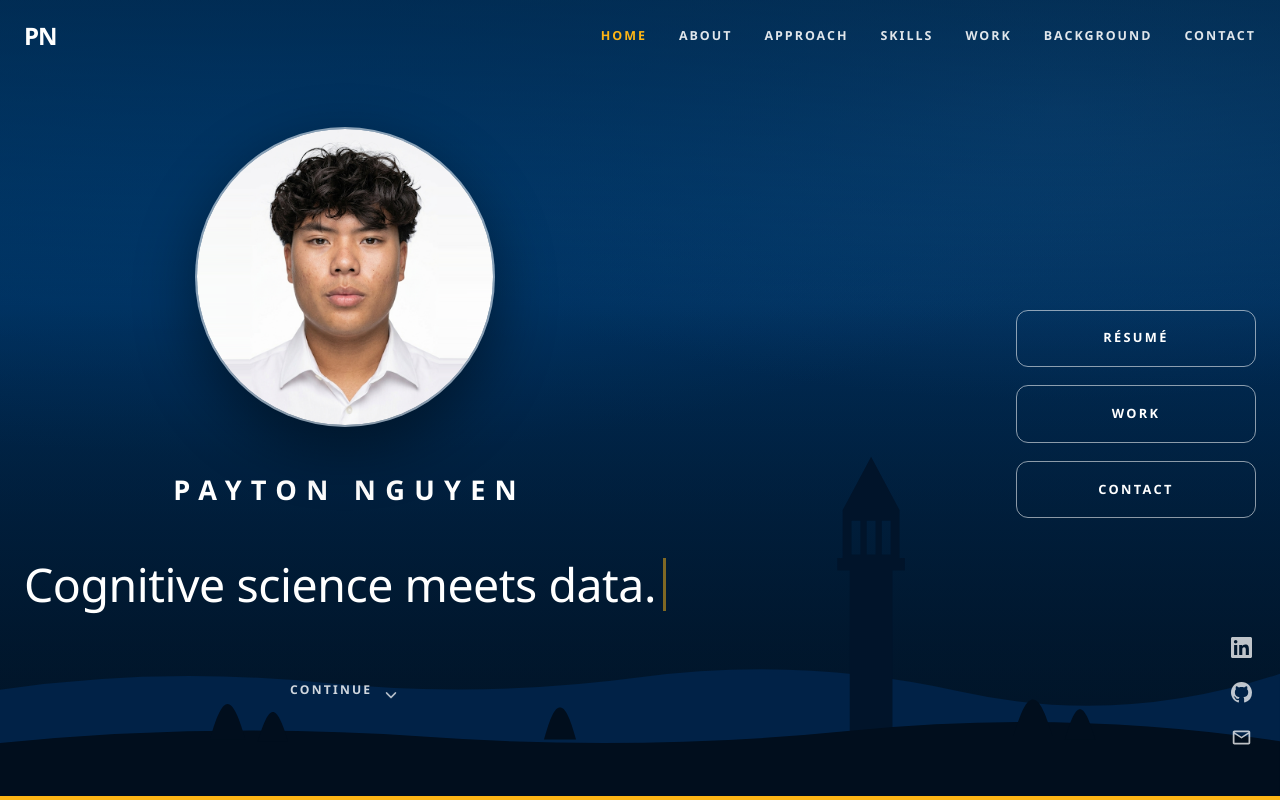
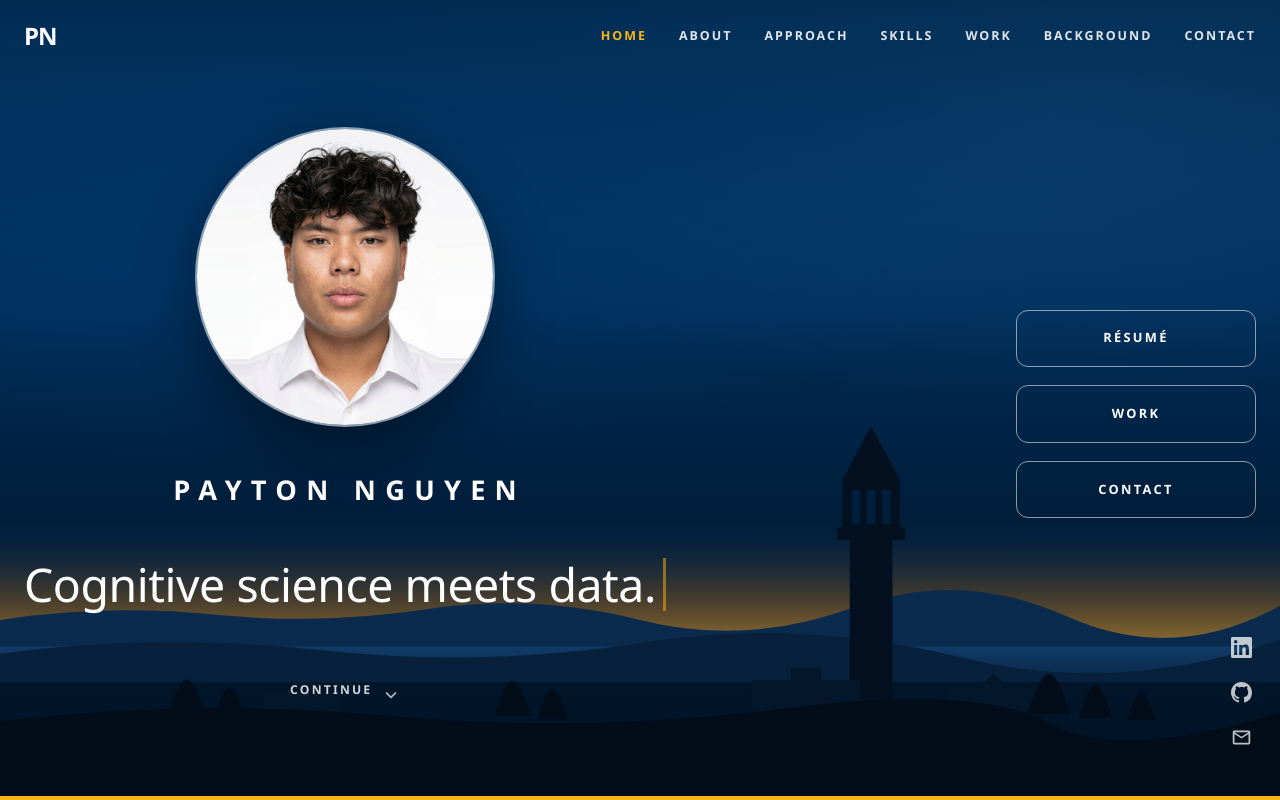
Before and after one commit to paytonnguyen-creator/ecommerce-customer-retention-analysis, a plain HTML site: page index.html in a window 1280 px wide. Shown: the top 800 px of the page. Drawn offline with Linux system fonts and the light colour scheme.

Commit message:
Finish the Berkeley banner and tidy the repo
The hero art is now a full dusk scene rather than a bare silhouette: a sunset
band held to the horizon (kept tight so it reads warm instead of washing the
sky olive, which is what a wide gold gradient over navy does), the Bay,
layered ridges for depth, Sather Tower, flanking campus rooflines and a
treeline. Still original vector art and still no image file to host.

Checked the hero text against it -- the typewriter line sits clear of the glow,
white on navy.

Tidy-up: no stray files, no stale references, no unused CSS selectors, and the
deck build step is documented in the README alongside the Python pipeline.

Verified across 5 viewports: no JS errors, no horizontal overflow, no broken
images, every internal link 200.

Co-Authored-By: Claude Opus 5 <noreply@anthropic.com>
Claude-Session: https://claude.ai/code/session_01KrGuV5wVFRCgVRxsdbaFqA

```diff
--- a/index.html
+++ b/index.html
@@ -56,27 +56,57 @@
     Sits above the scrim so the silhouette stays crisp.
   -->
   <div class="skyline" aria-hidden="true">
-    <svg viewBox="0 0 1440 420">
-      <!-- far ridge -->
-      <path fill="#012247" d="M0 420V300Q180 274 360 292T720 286T1080 302T1440 282V420Z"/>
+    <svg viewBox="0 0 1440 460" role="img">
+      <defs>
+        <!-- sunset over the Bay, contained to the horizon so it reads warm
+             rather than washing the whole sky olive -->
+        <linearGradient id="dusk" x1="0" y1="0" x2="0" y2="1">
+          <stop offset="0%"   stop-color="#0d3a6b" stop-opacity="0"/>
+          <stop offset="55%"  stop-color="#8a5f2a" stop-opacity=".45"/>
+          <stop offset="78%"  stop-color="#c8892c" stop-opacity=".55"/>
+          <stop offset="100%" stop-color="#f0b23c" stop-opacity=".62"/>
+        </linearGradient>
+        <linearGradient id="bay" x1="0" y1="0" x2="0" y2="1">
+          <stop offset="0%"   stop-color="#123f6d"/>
+          <stop offset="100%" stop-color="#0a2547"/>
+        </linearGradient>
+      </defs>
 
-      <!-- Sather Tower, drawn before the near ridge so its base is hidden -->
-      <path fill="#01142a" fill-rule="evenodd" d="
-        M980 38 L1012 98 L1012 152 L1018 152 L1018 166 L1004 166 L1004 400
-        L956 400 L956 166 L942 166 L942 152 L948 152 L948 98 Z
-        M958 110 L968 110 L968 148 L958 148 Z
-        M975 110 L985 110 L985 148 L975 148 Z
-        M992 110 L1002 110 L1002 148 L992 148 Z
+      <!-- horizon glow, then the Bay -->
+      <rect x="0" y="150" width="1440" height="150" fill="url(#dusk)"/>
+      <rect x="0" y="286" width="1440" height="46" fill="url(#bay)"/>
+
+      <!-- far ridge across the Bay -->
+      <path fill="#0a2a4e" d="M0 292V262Q120 244 240 256T480 250T720 262T960 248T1200 258T1440 246V292Z"/>
+
+      <!-- mid ridge -->
+      <path fill="#07203c" d="M0 332V300Q180 276 360 296T720 288T1080 304T1440 284V332Z"/>
+
+      <!-- Sather Tower, behind the near ridge so its base is hidden -->
+      <path fill="#03101f" fill-rule="evenodd" d="
+        M980 44 L1012 104 L1012 158 L1018 158 L1018 172 L1004 172 L1004 420
+        L956 420 L956 172 L942 172 L942 158 L948 158 L948 104 Z
+        M958 116 L968 116 L968 154 L958 154 Z
+        M975 116 L985 116 L985 154 L975 154 Z
+        M992 116 L1002 116 L1002 154 L992 154 Z
       "/>
+      <!-- campus rooflines flanking the tower -->
+      <g fill="#04162a">
+        <path d="M846 372v-42h44v-14h34v14h44v42z"/>
+        <path d="M1064 372v-34h38l16-16 16 16h34v34z"/>
+        <path d="M296 374v-30h30v-12h26v12h30v30z"/>
+      </g>
 
       <!-- near ridge and treeline -->
-      <path fill="#010e1d" d="M0 420V360Q240 336 480 353T960 346T1440 358V420Z"/>
-      <g fill="#010e1d">
-        <path d="M236 356c8-28 14-40 20-40s12 12 20 40z"/>
-        <path d="M290 358c7-23 12-33 17-33s10 10 17 33z"/>
-        <path d="M612 356c7-25 12-36 18-36s11 11 18 36z"/>
-        <path d="M1140 352c9-29 15-41 22-41s13 12 22 41z"/>
-        <path d="M1198 356c7-24 12-34 17-34s10 10 17 34z"/>
+      <path fill="#020d19" d="M0 460V376Q220 350 440 370T880 362T1180 378T1440 366V460Z"/>
+      <g fill="#020d19">
+        <path d="M188 372c9-30 16-43 22-43s13 13 22 43z"/>
+        <path d="M240 374c8-25 13-36 18-36s11 11 18 36z"/>
+        <path d="M556 370c8-27 14-39 20-39s13 12 21 39z"/>
+        <path d="M604 374c7-24 12-34 17-34s11 10 18 34z"/>
+        <path d="M1156 368c10-32 17-45 24-45s14 13 24 45z"/>
+        <path d="M1214 372c8-26 13-37 18-37s11 11 19 37z"/>
+        <path d="M1268 375c7-22 11-31 16-31s9 9 16 31z"/>
       </g>
     </svg>
   </div>
```
Also changed, not shown: README.md.
